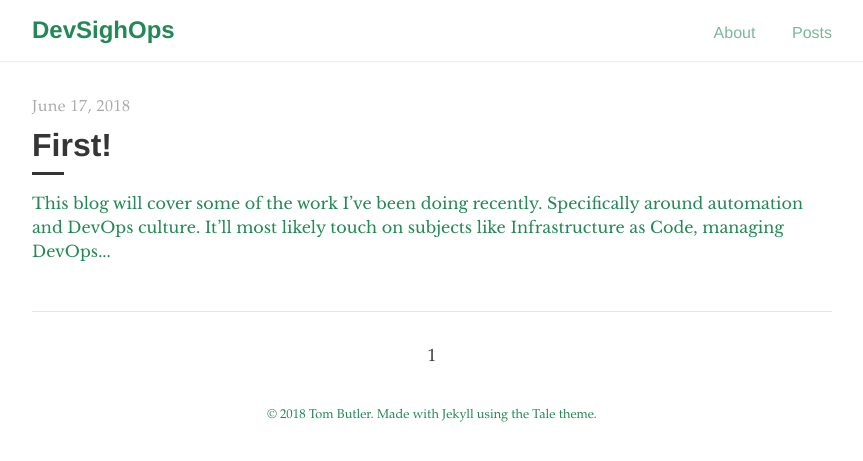
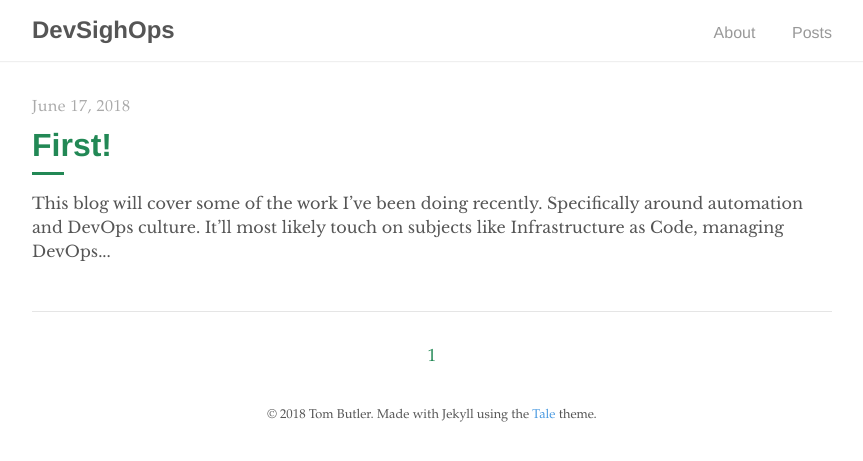
Before and after one commit to devsighops/blog.devsighops.com, a Jekyll site: the page built from index.html, in a window 1280 px wide. Shown: the top 461 px of the page, without its empty margins (208-1071 px from the left). Built offline with Jekyll 4.4.1, drawn with Linux system fonts in a browser that asks for light colours; the list of posts is cut into pages by our own code.

Commit message:
tweak colours

```diff
--- a/_sass/tale/_variables.scss
+++ b/_sass/tale/_variables.scss
@@ -1,12 +1,12 @@
 // Colors
-$default-color: #285;
-$default-shade: #353535;
+$default-color: #555;
+$default-shade: #285;
 $default-tint: #aaa;
 $grey-1: #979797;
 $grey-2: #e5e5e5;
 $grey-3: #f9f9f9;
 $white: #fff;
-$blue: #285;
+$blue: #4a9ae1;
 $shadow-color: rgba(0, 0, 0, .2);
 $code-color: #bf616a;
 
```
